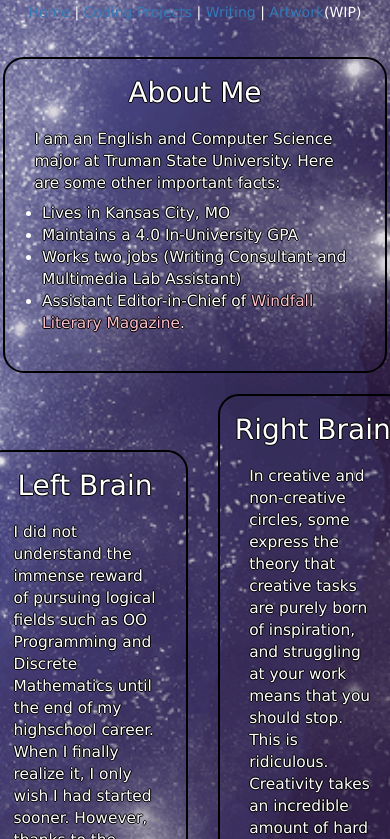
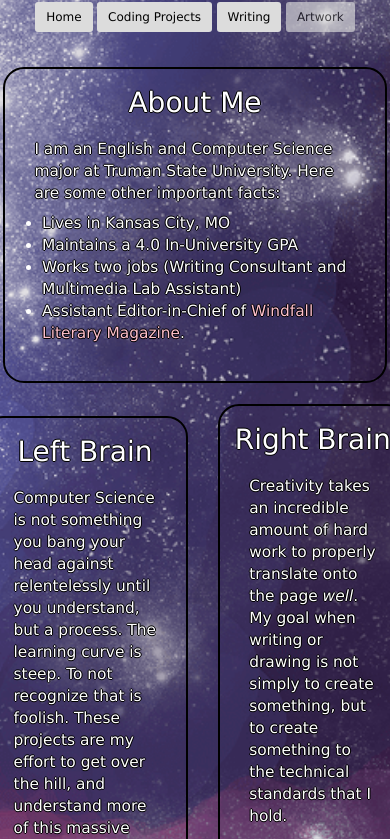
Before and after one commit to abmarbry/abmarbry.github.io, a plain HTML site: page index.html in a window 390 px wide. Shown: the part 216-1055 px from the top of the page. Drawn offline with nearby package versions, Linux system fonts and the light colour scheme.

Commit message:
Both buttons and mobile compatability got lost in the mix. Added

```diff
--- a/index.html
+++ b/index.html
@@ -1,11 +1,12 @@
-<html><head>
+<html>
+    <head>
 
   <meta charset="utf-8">
   <meta http-equiv="X-UA-Compatible" content="IE=edge">
   <meta name="viewport" content="width=device-width, initial-scale=1">
 
   <!-- Global site tag (gtag.js) - Google Analytics -->
-  <script type="text/javascript" async="" src="https://www.google-analytics.com/analytics.js"></script><script type="text/javascript" async="" src="https://www.google-analytics.com/analytics.js"></script><script async="" src="https://www.googletagmanager.com/gtag/js?id=UA-108817092-1"></script>
+  <script type="text/javascript" async="" src="https://www.google-analytics.com/analytics.js"></script><script async="" src="https://www.googletagmanager.com/gtag/js?id=UA-108817092-1"></script>
   <script>
     window.dataLayer = window.dataLayer || [];
     function gtag(){dataLayer.push(arguments);}
@@ -14,7 +15,9 @@
     gtag('config', 'UA-108817092-1');
   </script>
 
-  <title>Allison Marbry</title>
+
+
+  <title>Writing</title>
  <link href="https://maxcdn.bootstrapcdn.com/bootstrap/3.3.7/css/bootstrap.min.css" rel="stylesheet" integrity="sha384-BVYiiSIFeK1dGmJRAkycuHAHRg32OmUcww7on3RYdg4Va+PmSTsz/K68vbdEjh4u" crossorigin="anonymous">
 <link rel="stylesheet" href="main.css"></head>
 
@@ -28,15 +31,19 @@
     -->
     <h1 class="name">Allison Marbry</h1>
       <p class="links">
-        <a href="/index.html">Home </a>
-        |
-        <a href="/coding-projects.html">Coding Projects</a>
-        |
-        <a href="/writing.html"> Writing</a>
-        |
-        <a href="#"> Artwork</a>(WIP)
+        <a href="/index.html" class="btn btn-sm" role="button">
+               Home
+        </a>
+        <a href="/coding-projects.html" class="btn btn-sm" role="button">
+               Coding Projects
+        </a>
+        <a href="/writing.html" class="btn btn-sm" role="button">
+               Writing
+        </a>
+        <a href="#" class="btn btn-sm disabled" role="button">
+               Artwork
+        </a>
     </p>
-    <img> <!-- Serves as a fix for a random white bar -->
     </div>
     <div class="page-body">
         <div class="row col-centered">
@@ -66,7 +73,9 @@
                 Left Brain
               </div>
               <div class="box-body">
-                I did not understand the immense reward of pursuing logical fields such as OO Programming and Discrete Mathematics until the end of my highschool career. When I finally realize it, I only wish I had started sooner. However, thanks to the rigor of the Computer Science cirriculum, I am now completely comfortable to play with the different available languages, and see what I can do with them. Here, join me in my code hole.
+				Computer Science is not something you bang your head against relentelessly until you
+				understand, but a process. The learning curve is steep. To not recognize that is foolish.
+				These projects are my effort to get over the hill, and understand more of this massive field.
               </div>
               <div class="buttons">
               <a href="/coding-projects.html" class="btn btn-lg" role="button">
@@ -81,7 +90,9 @@
                 Right Brain
               </div>
               <div class="box-body">
-                In creative and non-creative circles, some express the theory that creative tasks are purely born of inspiration, and struggling at your work means that you should stop. This is ridiculous. Creativity takes an incredible amount of hard work to properly translate onto the page <i>well</i>, and my goal when writing or drawing is not simply to create something, but to create something to the technical standards that I hold.
+                Creativity takes an incredible amount of hard work to properly translate onto
+				the page <i>well</i>. My goal when writing or drawing is not simply to create
+				something, but to create something to the technical standards that I hold.
               </div>
               <div class="buttons">
               <a href="/writing.html" class="btn btn-lg" role="button">
@@ -100,4 +111,5 @@
    </footer>
 
     </div>
+
 </body></html>
```
Also changed, not shown: coding-projects.html (+15 -7 lines), writing.html (+27 -21 lines).
